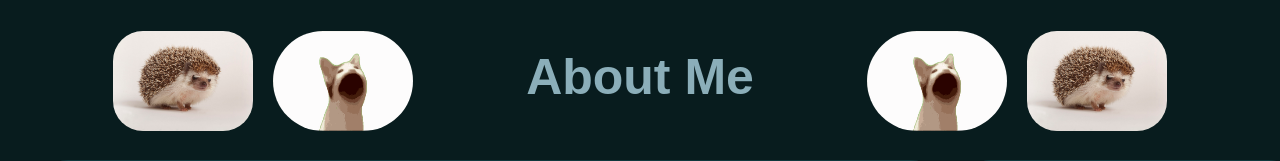
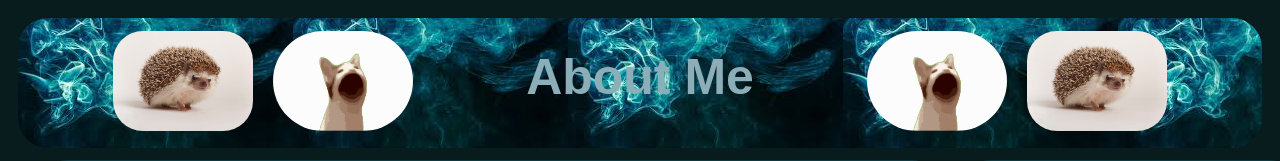
Before and after one commit to ZuziaNugget/challenge2_over_mezelf, a plain HTML site: page index.html in a window 1280 px wide. Shown: the top 161 px of the page. Drawn offline with Linux system fonts and the light colour scheme.

Commit message:
k niks doet het meer

```diff
--- a/styles.css
+++ b/styles.css
@@ -1,7 +1,7 @@
 .header{
     height: 130px;
     width: auto;
-    background-image:url(images100.jpg);
+    background-image:url(teal-smoke.jpg);
     text-align: center;
     padding: 20px;
     border-radius: 30px ;
```
